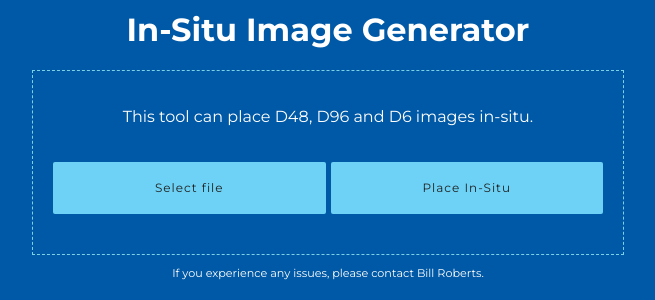
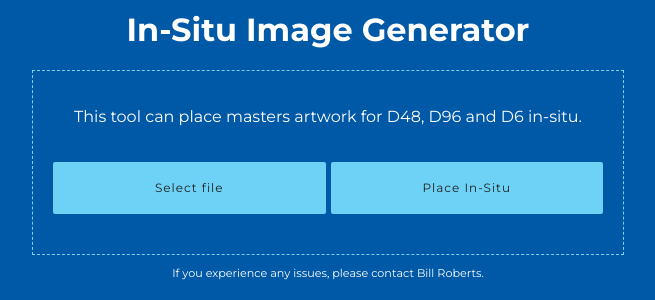
Before and after one commit to ohitsbill/situ-images, a Flask app: page / in a window 1280 px wide. Shown: the part 220-520 px from the top of the page, without its empty margins (312-967 px from the left). Run offline with Flask 2, Linux system fonts and the light colour scheme.

Commit message:
Clarify which artwork specs are supported

```diff
--- a/templates/index.html
+++ b/templates/index.html
@@ -6,7 +6,7 @@
         <div class="content-block">
           <h1 class="text-center">{% block title %} In-Situ Image Generator {% endblock %}</h1>
           <div class="image-uploader">
-            <p class="descTxt">This tool can place D48, D96 and D6 images in-situ.</p>
+            <p class="descTxt">This tool can place masters artwork for D48, D96 and D6 in-situ.</p>
             <form method="post" target="_blank" enctype="multipart/form-data">
               <div id="img-preview"></div>
               <div class="btn-group">
```
